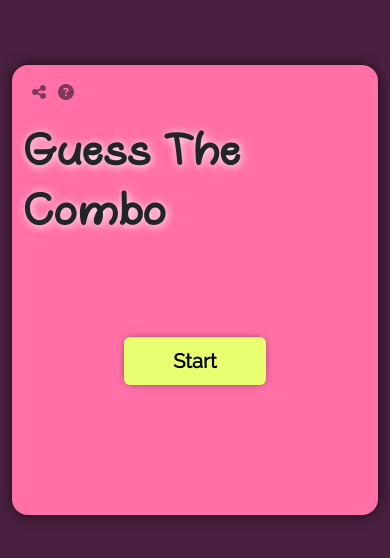
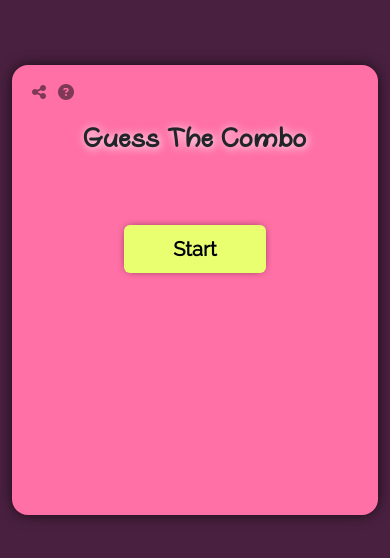
Before and after one commit to sadeq-yaqobi/GuessTheCombo-game, a plain HTML site: page index.html in a window 390 px wide. Shown: the part 132-690 px from the top of the page. Drawn offline with nearby package versions, Linux system fonts and the light colour scheme.

Commit message:
updated responsive

```diff
--- a/assets/Css/style.css
+++ b/assets/Css/style.css
@@ -141,3 +141,11 @@ a:hover {
 .reset-btn:hover {
   opacity: 1;
 }
+@media (max-width: 576px) {
+  .game-title {
+    font-size: 30px;
+  }
+  .game-btn{
+    margin-top: 20px!important;
+  }
+}
```
